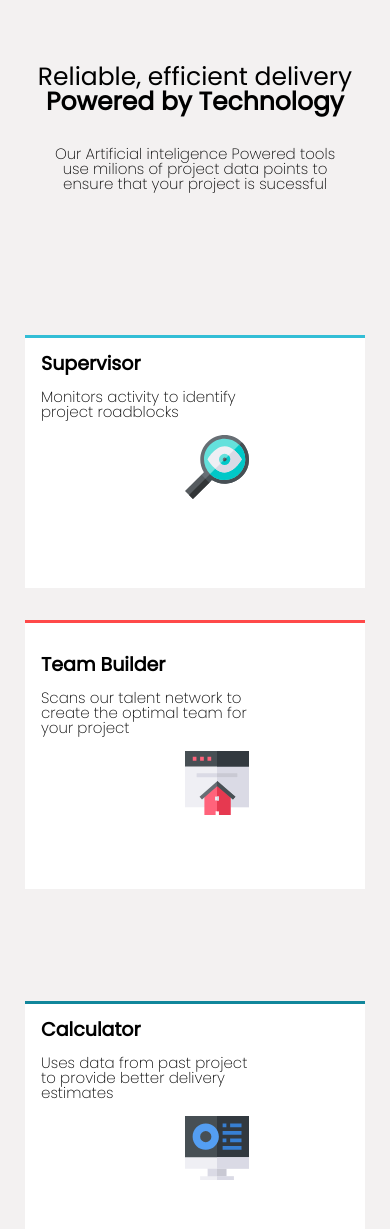
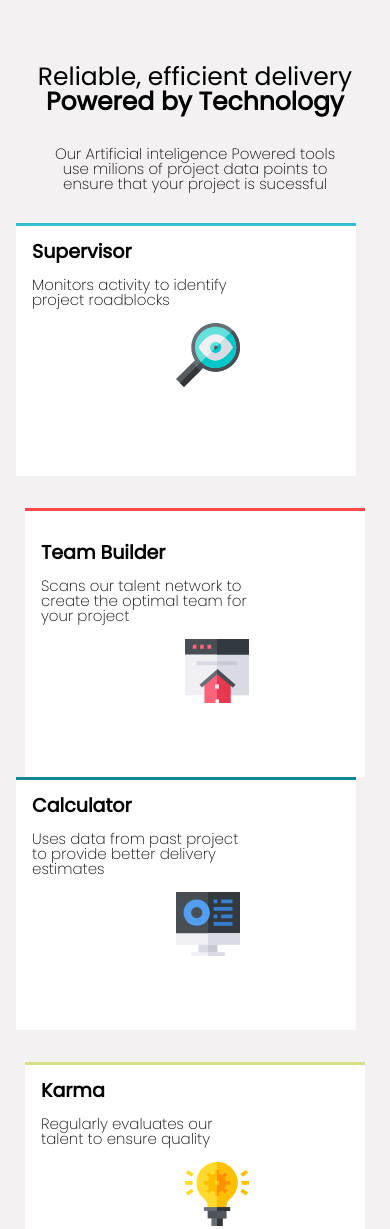
Before and after one commit to cecilia-rds/Feature-section, a plain HTML site: page index.html in a window 390 px wide. Shown: the top 1229 px of the page. Drawn offline with Linux system fonts and the light colour scheme.

Commit message:
Removendo margem no layout mobile

```diff
--- a/assets/css/calculator.css
+++ b/assets/css/calculator.css
@@ -2,3 +2,9 @@
     border-top: 3px solid rgb(17, 134, 155);
     margin-top: 7rem;
 }
+@media screen and (max-width: 1028px) {
+    .calculator{
+        margin: 0%;
+    }
+
+}
--- a/assets/css/supervisor.css
+++ b/assets/css/supervisor.css
@@ -2,3 +2,9 @@
     border-top: 3px solid rgb(51, 190, 214);
     margin-top: 7rem;
 }
+@media screen and (max-width: 1028px) {
+    .supervisor{
+        margin: 0%;
+    }
+
+}
```
